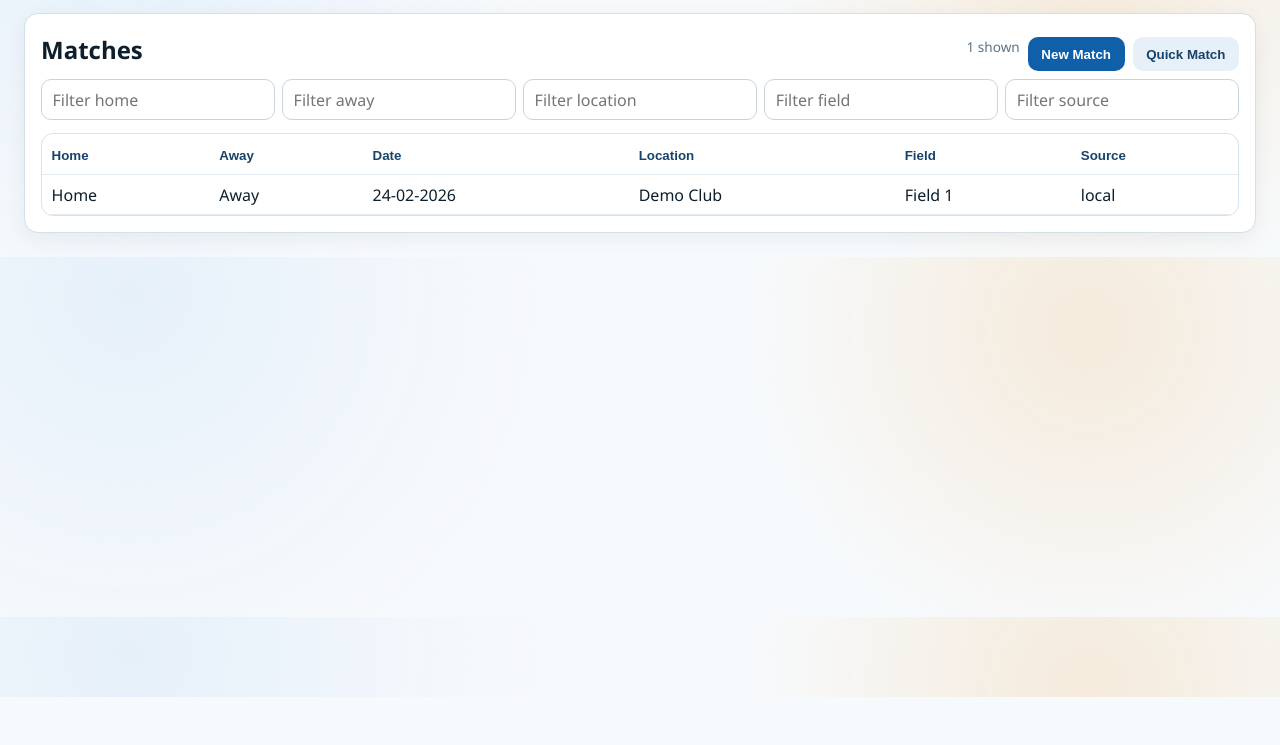
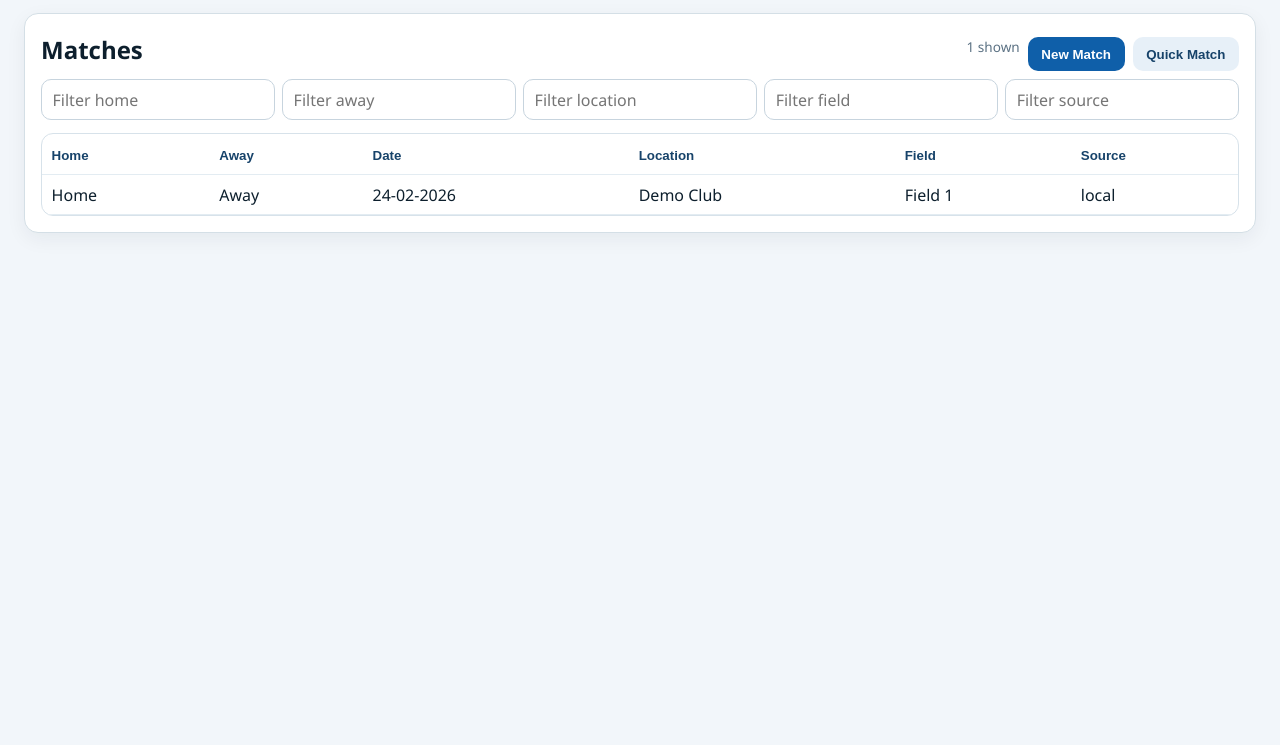
Before and after one commit to tader/hockey-timer, a website built with Vite: page apps/web/index.html in a window 1280 px wide. Shown: the part 103-848 px from the top of the page. Before the commit the page ends 800 px from the top, so only its background shows below. Built offline with nearby package versions, Linux system fonts and the light colour scheme; files whose address does not match are found by name.

Commit message:
Use solid web app background color

```diff
--- a/apps/web/src/styles.css
+++ b/apps/web/src/styles.css
@@ -1,15 +1,14 @@
 :root {
   font-family: "Avenir Next", "Segoe UI", sans-serif;
   color: #0d1f2d;
-  background:
-    radial-gradient(circle at 10% 10%, #e6f0fa, transparent 35%),
-    radial-gradient(circle at 85% 20%, #f5eadb, transparent 30%),
-    #f7fafc;
+  background: #f2f6fa;
 }
 
 body {
   margin: 0;
   padding: 1.5rem;
+  min-height: 100vh;
+  background: #f2f6fa;
 }
 
 h1 {
```
